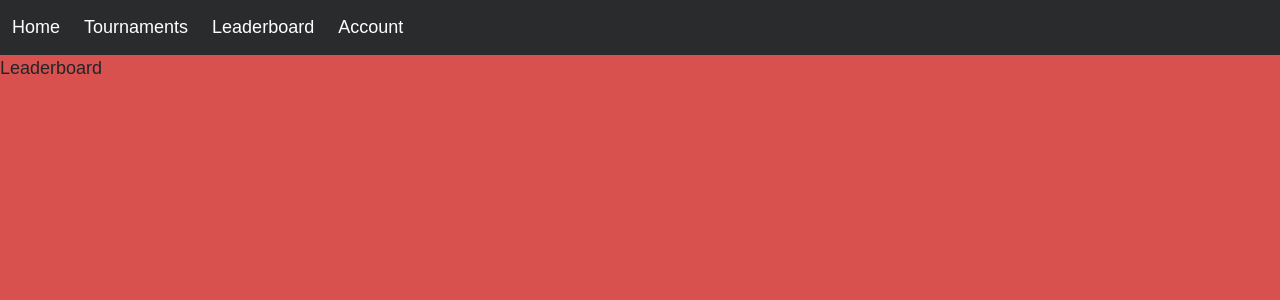
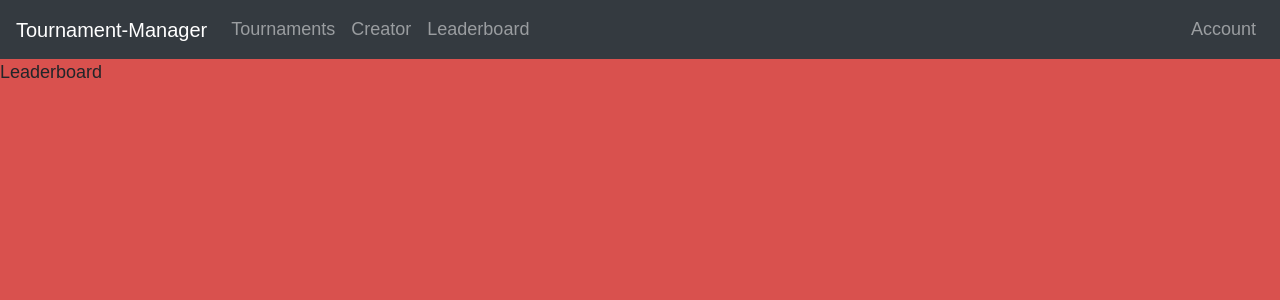
Before and after one commit to Dominik7797/Tournament-Manager, a React (Create React App) app in the folder Tournament Manager/ClientApp/: page /leaderboard in a window 1280 px wide. Shown: the top 300 px of the page. Built offline with nearby package versions, Linux system fonts and the light colour scheme.

Commit message:
added fancy navbar

```diff
--- a/Tournament Manager/ClientApp/package.json
+++ b/Tournament Manager/ClientApp/package.json
@@ -4,11 +4,12 @@
   "private": true,
   "dependencies": {
     "axios": "^0.21.1",
-    "bootstrap": "^4.1.3",
+    "bootstrap": "^4.6.0",
     "jquery": "^3.6.0",
     "merge": "^1.2.1",
     "oidc-client": "^1.9.0",
     "react": "^16.0.0",
+    "react-bootstrap": "^1.5.2",
     "react-dom": "^16.0.0",
     "react-router-bootstrap": "^0.25.0",
     "react-router-dom": "^5.1.2",
--- a/Tournament Manager/ClientApp/src/App.js
+++ b/Tournament Manager/ClientApp/src/App.js
@@ -14,49 +14,40 @@ import Leaderboard from './components/Leaderboard'
 import '../src/css/NavBar.css'
 import '../src/css/MainPageCSS.css'
 import TournamentCreator from './components/TournamentCreator';
-
+import TournamentNavbar from './components/TournamentNavbar';
 function App() {
     return (
             <div className="App">
                 <header className="App-header">
                 </header>
             <Router>
-                    <nav>
-                        <ul>
-                            <li>
-                                <Link className="linkButton" to="/" >Home</Link>
-                            </li>
-                            <li>
-                                <Link className="linkButton" to="/tournaments" >Tournaments</Link>
-                            </li>
-                            <li>
-                                <Link className="linkButton" to="/leaderboard" >Leaderboard</Link>
-                            </li>
-                            <li>
-                                <Link className="linkButton" to="/account" >Account</Link>
-                            </li>
-                        </ul>
-                    </nav>
                     <Switch>
                         <Route path="/tournaments">
+                            <TournamentNavbar />
                             <Tournaments />
                         </Route>
                         <Route path="/account">
+                            <TournamentNavbar />
                             <Account />
                         </Route>
                         <Route path="/leaderboard">
+                            <TournamentNavbar />
                             <Leaderboard />
                         </Route>
                         <Route path="/tournament-create">
+                            <TournamentNavbar />
                             <TournamentCreator />
                         </Route>
                         <Route path="/login">
+                            <TournamentNavbar />
                             <Login />
                         </Route>
                         <Route path="/register">
+                            <TournamentNavbar />
                             <Register />
                         </Route>
                         <Route path="/">
+                            <TournamentNavbar />
                             <Home />
                         </Route>
                     </Switch>
--- a/Tournament Manager/ClientApp/src/components/TournamentCard.js
+++ b/Tournament Manager/ClientApp/src/components/TournamentCard.js
@@ -15,8 +15,6 @@ function TournamentCard(props) {
         width: "350px",
         height: "215px",
         display: "inline-block",
-        borderStyle: "solid",
-        borderRadius: "30px",
         margin: "20px",
         padding: "5px",
         backgroundColor: "#2a2b2dff",
--- /dev/null
+++ b/Tournament Manager/ClientApp/src/components/TournamentNavbar.js
@@ -0,0 +1,26 @@
+import React from 'react';
+import Nav from 'react-bootstrap/Nav';
+import Navbar from 'react-bootstrap/Navbar';
+import {
+    Link
+} from "react-router-dom";
+
+
+export default function TournamentNavbar() {
+    return (
+        <Navbar sticky="top" collapseOnSelect expand="lg" bg="dark" variant="dark">
+            <Navbar.Brand as={Link} to="/">Tournament-Manager</Navbar.Brand>
+            <Navbar.Toggle aria-controls="responsive-navbar-nav" />
+            <Navbar.Collapse id="responsive-navbar-nav">
+                <Nav className="mr-auto">
+                    <Nav.Link as={Link} to="/tournaments">Tournaments</Nav.Link>
+                    <Nav.Link as={Link} to="/tournament-create">Creator</Nav.Link>
+                    <Nav.Link as={Link} to="/leaderboard">Leaderboard</Nav.Link>
+                </Nav>
+                <Nav>
+                    <Nav.Link as={Link} to="/account">Account</Nav.Link>
+                </Nav>
+            </Navbar.Collapse>
+        </Navbar>
+    );
+}
--- a/Tournament Manager/ClientApp/src/css/MainPageCSS.css
+++ b/Tournament Manager/ClientApp/src/css/MainPageCSS.css
@@ -19,6 +19,7 @@
     top: 60%;
     position: absolute;
 }
+
 
 .btnCreateTournament {
     border-radius: 1.5rem;
@@ -51,6 +52,5 @@
 
 body {
     background-color: #d9514eff;
-    background-size: cover;
     font-family: sans-serif;
 }
```
Also changed, not shown: 1 other file (tests, documents, lock files or other folders).
